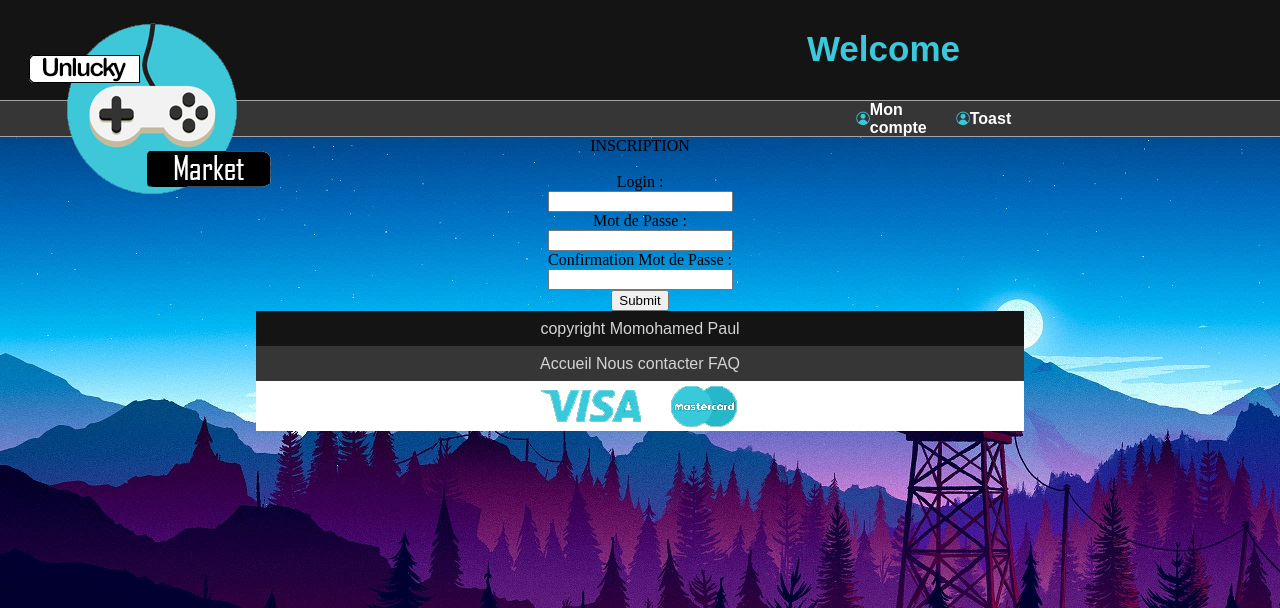
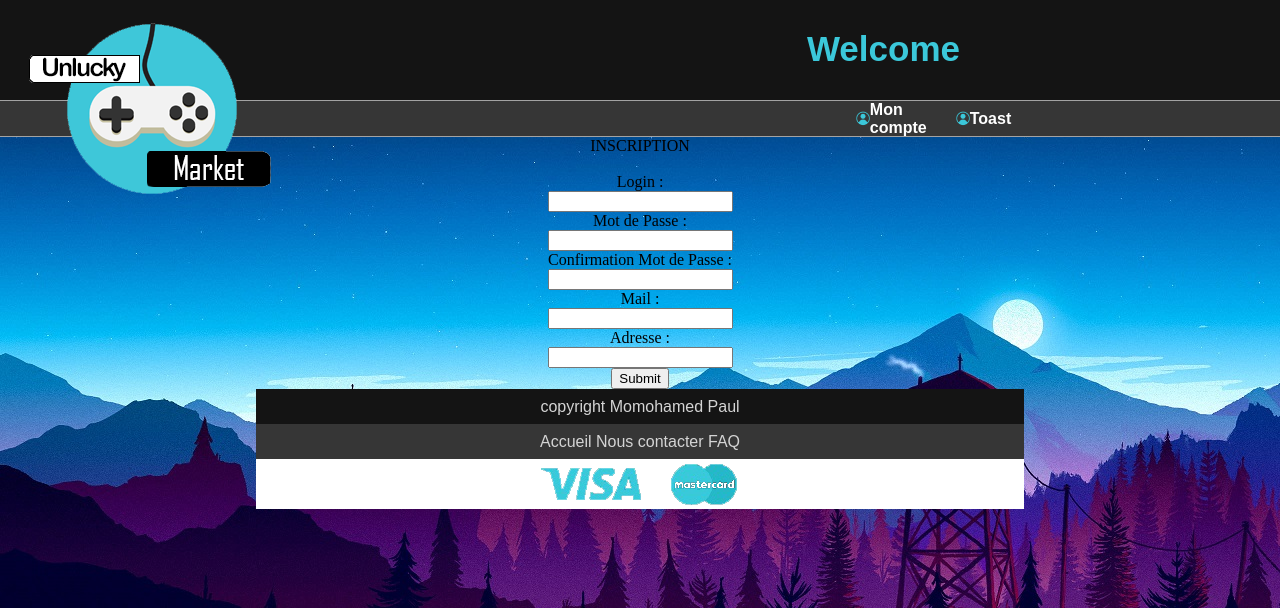
Before and after one commit to paul-le/boutique, a PHP site: page /inscription.php in a window 1280 px wide. Shown: the top 608 px of the page. Run offline with PHP 8.4, Linux system fonts and the light colour scheme.

Commit message:
connexion / inscription FONCTIONNEL

```diff
--- a/connexion.php
+++ b/connexion.php
@@ -28,6 +28,7 @@
 
 					include('fonctions.php');
 					connexion();
+					header('location:index.php');
 					?>
 				</form>
 
--- a/fonctions.php
+++ b/fonctions.php
@@ -24,7 +24,7 @@ if(!isset($_SESSION['login'])){
                 {
                     $password = $_POST['password'];
                     $passwordHash = password_hash($password, PASSWORD_DEFAULT);
-                    $requeteNewUser = "INSERT INTO utilisateurs (login,password) VALUES ('".$_POST['login']."','".$passwordHash."')";
+                    $requeteNewUser = "INSERT INTO utilisateurs (login, password, mail, adresse, rank) VALUES ('".$_POST['login']."','".$passwordHash."', '".$_POST['mail']."', '".$_POST['adresse']."', 'MEMBRE')";
                     $queryNewUser = mysqli_query($connexion, $requeteNewUser);
                     header('location:connexion.php');
 
@@ -96,7 +96,7 @@ if(!isset($_SESSION['login'])){
                         session_start();
                         $_SESSION['id'] = $resultatLogUser[0];
                         $_SESSION['login'] = $resultatLogUser[1];
-                        header('location:index.php');
+
                     }
                     else
                     {
--- a/inscription.php
+++ b/inscription.php
@@ -16,9 +16,11 @@
 				<form action="" method="post" ><br />
 
 					<div id="formInscription">
-						Login :<br /> <input type="text" name="login"><br />
-						Mot de Passe :<br /><input type="password" name="password"><br />
-						Confirmation Mot de Passe : <br /><input type="password" name="confirmpassword"><br />
+						Login :<br /> <input type="text" name="login" required><br />
+						Mot de Passe :<br /><input type="password" name="password" required><br />
+						Confirmation Mot de Passe : <br /><input type="password" name="confirmpassword" required><br />
+						Mail :<br /> <input type="email" name="mail" required><br />
+						Adresse :<br /> <input type="text" name="adresse" required><br />
 					</div>
 					<div id="buttonInscription">
 						<input type="submit" name="valider">
```
